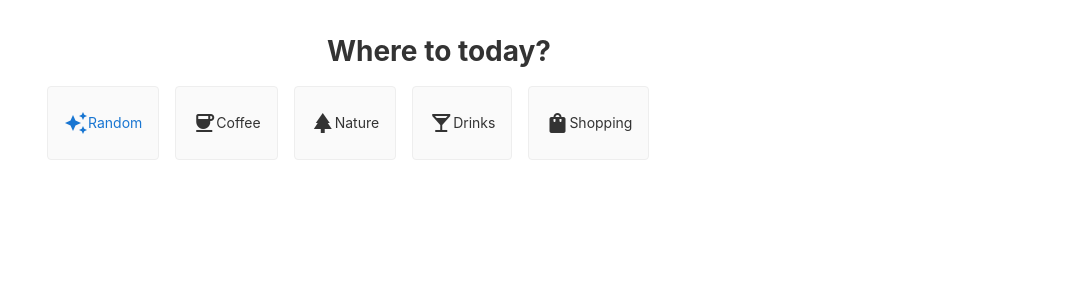
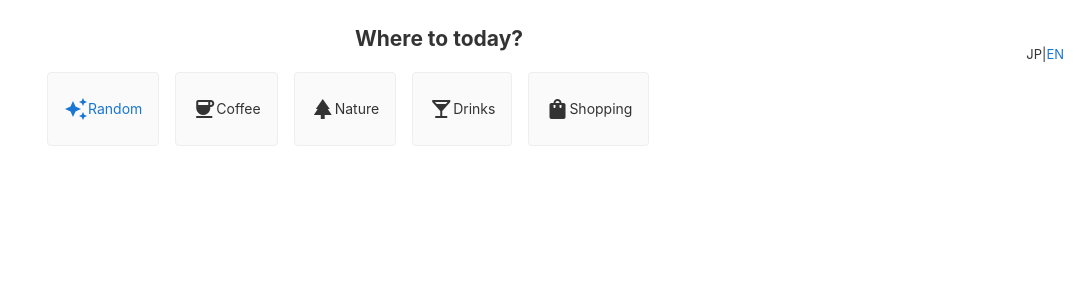
Before and after one commit to jonkenobi/Shawn, an Angular app: page / in a window 1280 px wide. Shown: the top 300 px of the page, without its empty margins (201-1280 px from the left). Built offline with nearby package versions, Linux system fonts and the light colour scheme.

Commit message:
Add en/jp language switch

```diff
--- a/src/app/app.component.css
+++ b/src/app/app.component.css
@@ -8,17 +8,12 @@
   -moz-osx-font-smoothing: grayscale;
 }
 
-h1,
-h2,
-h3,
-h4,
-h5,
-h6 {
-  margin: 8px 0;
-}
+header {
+  display: flex;
+  align-items: center;
 
-p {
-  margin: 0;
+  /* Remove the next line if you want the span to appear next to the h1 */
+  justify-content: space-between;
 }
 
 .spacer {
@@ -71,10 +66,13 @@ svg.material-icons {
   transition: all 0.2s ease-in-out;
   line-height: 24px;
 }
-.card-container .card:not(.highlight-card) {
+a,.card-container .card:not(.highlight-card) {
   cursor: pointer;
 }
 
+.active-lang{
+  color: #1976d2;
+}
 .card-container .card:not(.highlight-card):hover {
   transform: translateY(-3px);
   box-shadow: 0 4px 17px rgba(0, 0, 0, 0.35);
@@ -98,6 +96,9 @@ svg.material-icons {
   margin-left: 60px;
 }
 
+
+a:visited,
+a:hover,
 .card:first-child,
 .card:visited,
 .card:hover {
--- a/src/app/app.component.html
+++ b/src/app/app.component.html
@@ -1,5 +1,16 @@
 <div id="app">
-  <h1 style="text-align: center">Where to today?</h1>
+  <header>
+    <h2 style="text-align: center; margin: auto; height: 1.25rem">
+      {{ getTitle() }}
+    </h2>
+  </header>
+  <div style="text-align: right; margin-right: 15px; font-size: small">
+    <a [ngClass]="{ 'active-lang': lang == 'JP' }" (click)="selectLang('JP')"
+      >JP</a
+    >|<a [ngClass]="{ 'active-lang': lang == 'EN' }" (click)="selectLang('EN')"
+      >EN</a
+    >
+  </div>
   <div class="card-container">
     <div class="card" (click)="choose_place()">
       <mat-icon>auto_awesome</mat-icon>
@@ -41,10 +52,10 @@
   <div class="suggestions">
     <mat-card
       *ngFor="let suggestion of suggestions"
-      class="mat-elevation-z0 "
+      class="mat-elevation-z0"
       [ngClass]="getSuggestionClass(suggestion)"
     >
-      {{ suggestion.jp_name }}
+      {{ suggestionName(suggestion) }}
     </mat-card>
   </div>
 </div>
--- a/src/app/app.component.ts
+++ b/src/app/app.component.ts
@@ -42,18 +42,20 @@ export class AppComponent {
       young_fancy: 3,
     },
     { en_name: 'Ebisu', jp_name: '恵比寿', coffee: 5, alcohol: 4 },
+    { en_name: 'Kouenji', jp_name: '高円寺', alcohol: 4, young_fancy: 5 },
+    { en_name: 'Kichijoji', jp_name: '吉祥寺', alcohol: 4, young_fancy: 5 },
     { en_name: 'Tamagawa', jp_name: '多摩川', nature: 5 },
     { en_name: 'Yokohama', jp_name: '横浜', coffee: 3, nature: 4, alcohol: 4 },
     { en_name: 'Hakone', jp_name: '箱根', coffee: 1, nature: 5, alcohol: 0 },
   ];
   suggestions: any = [this.places];
   selected_attr: string = 'random';
-
-  ngInit(){
+  lang = 'EN';
+  ngInit() {
     this.choose_place();
   }
   choose_place() {
-    this.selected_attr='random';
+    this.selected_attr = 'random';
     do {
       var new_random_place = this.get_random(this.places);
     } while (this.suggestions[0]['en_name'] == new_random_place[0]['en_name']);
@@ -63,7 +65,8 @@ export class AppComponent {
     this.selected_attr = attr;
     this.suggestions = this.places
       .filter((place) => place[attr] && place[attr] >= 3)
-      .sort((a, b) => b[attr] - a[attr]);
+      .sort((a, b) => b[attr] - a[attr])
+      .slice(0, 5);
   }
   get_random(list: any) {
     const random_place = list[Math.floor(Math.random() * list.length)];
@@ -77,11 +80,29 @@ export class AppComponent {
     if (suggestion[this.selected_attr] == 4) {
       return 'second-pick-suggestion';
     }
-    if(suggestion[this.selected_attr]){
-      return 'third-pick-suggestion'
+    if (suggestion[this.selected_attr]) {
+      return 'third-pick-suggestion';
+    } else {
+      return '';
+    }
+  }
+
+  selectLang(lang: string) {
+    this.lang = lang;
+  }
+
+  getTitle():string{
+    return this.lang=='JP'?'今日はとこへ行く?':'Where to today?';
+  }
+  suggestionName(suggestion:any):string{
+    if (this.lang=='EN'){
+      return suggestion.en_name
+    }
+    if (this.lang=='JP'){
+      return suggestion.jp_name
     }
     else{
-      return ''
+      return suggestion.en_name
     }
   }
 }
```
